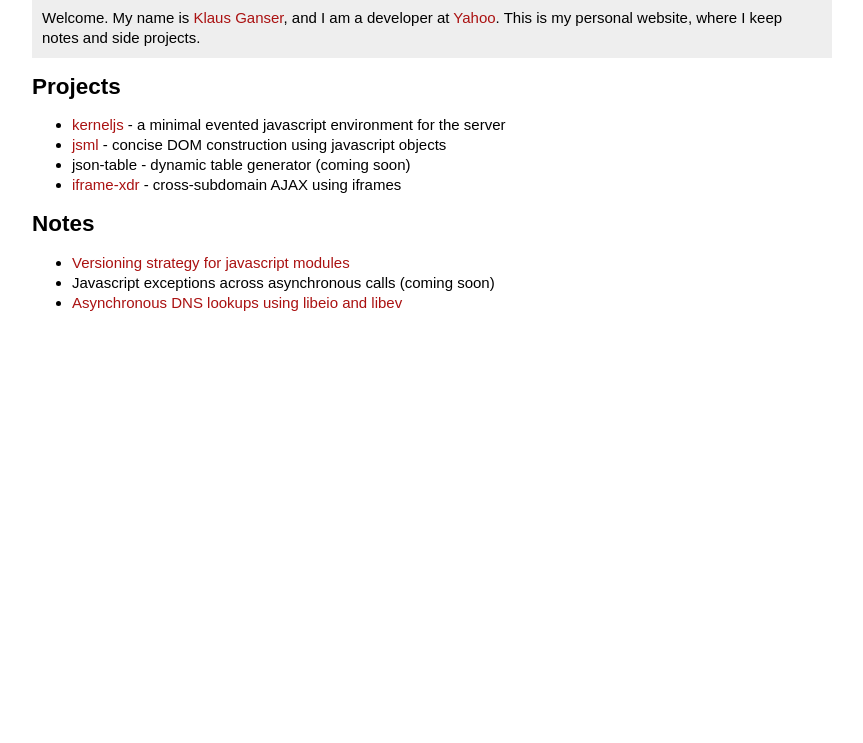
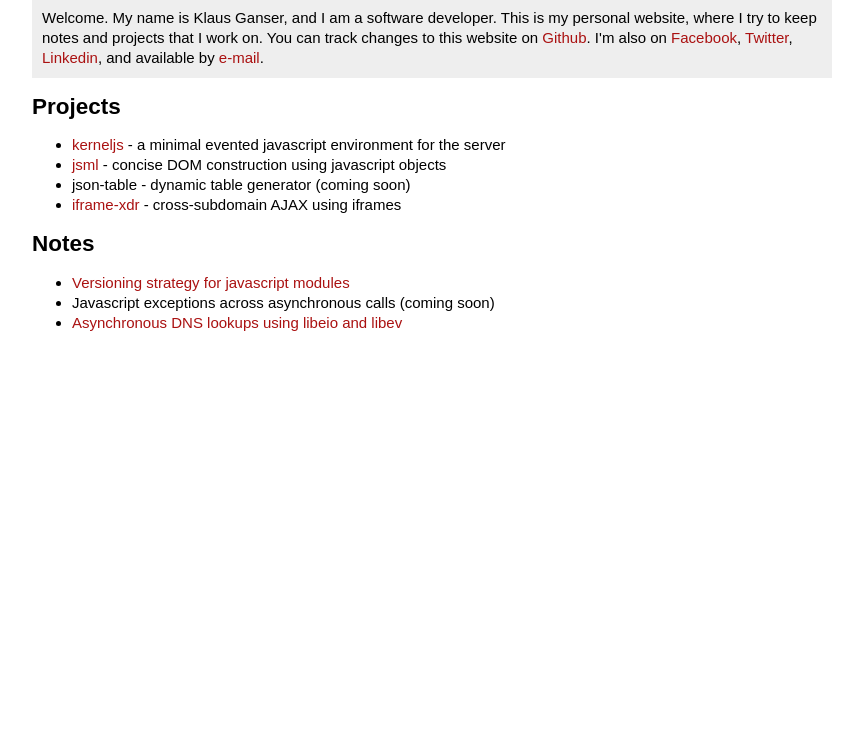
Before and after one commit to kganser/kganser.com, a plain HTML site: page index.html in a window 1280 px wide. Shown: the part 57-800 px from the top of the page, without its empty margins (208-1071 px from the left). Drawn offline with Linux system fonts and the light colour scheme.

Commit message:
Update home page

```diff
--- a/index.html
+++ b/index.html
@@ -12,7 +12,7 @@
   <body>
     <div class="wrapper">
       <h1 class="logo">kganser.com</h1>
-      <p class="inset">Welcome. My name is <a href="mailto:kganser@kganser.com">Klaus Ganser</a>, and I am a developer at <a href="http://www.yahoo.com">Yahoo</a>. This is my personal website, where I keep notes and side projects.</p>
+      <p class="inset">Welcome. My name is Klaus Ganser, and I am a software developer. This is my personal website, where I try to keep notes and projects that I work on. You can track changes to this website on <a href="https://github.com/kganser/kganser.github.com/commits/master">Github</a>. I'm also on <a href="http://www.facebook.com/kganser">Facebook</a>, <a href="http://twitter.com/klausganser">Twitter</a>, <a href="http://www.linkedin.com/in/kganser">Linkedin</a>, and available by <a href="mailto:kganser@kganser.com">e-mail</a>.</p>
       <h2>Projects</h2>
       <ul>
         <li><a href="/kerneljs.html">kerneljs</a> - a minimal evented javascript environment for the server</li>
```
Also changed, not shown: 1 other file.
